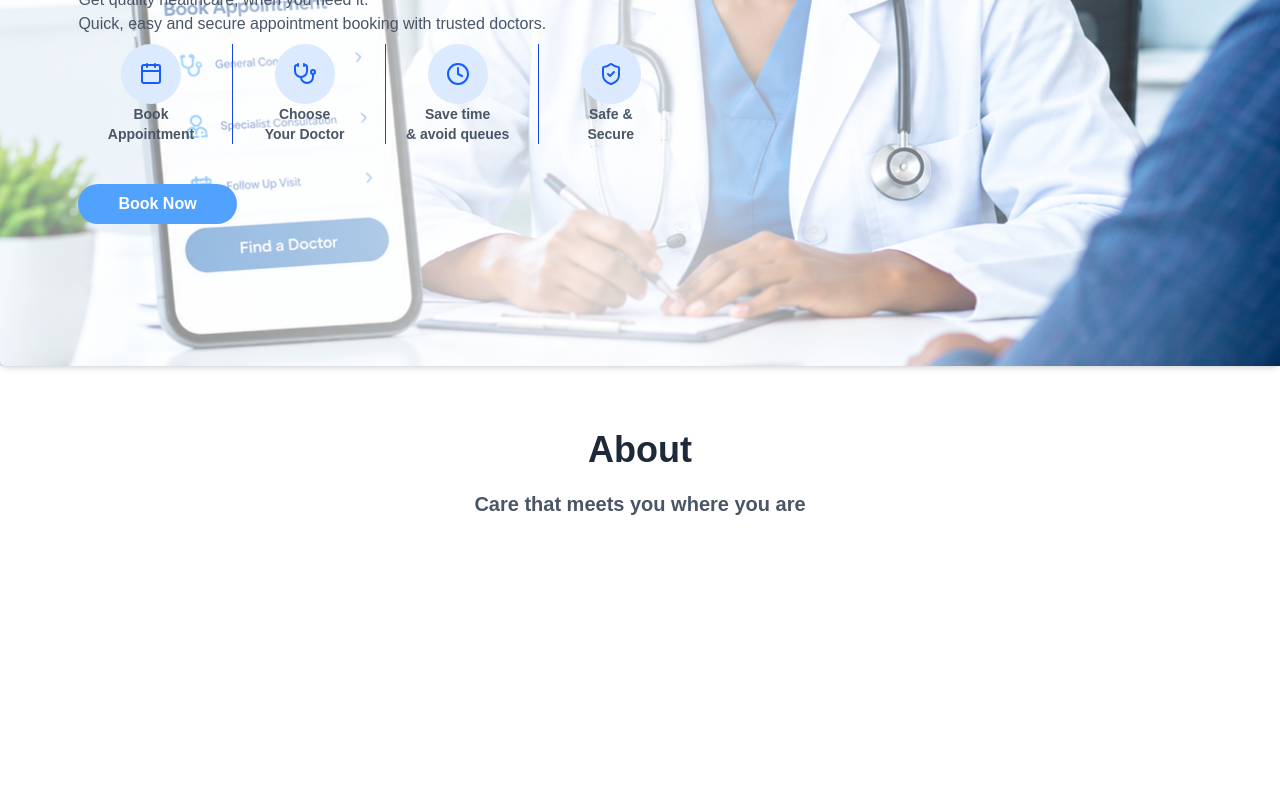
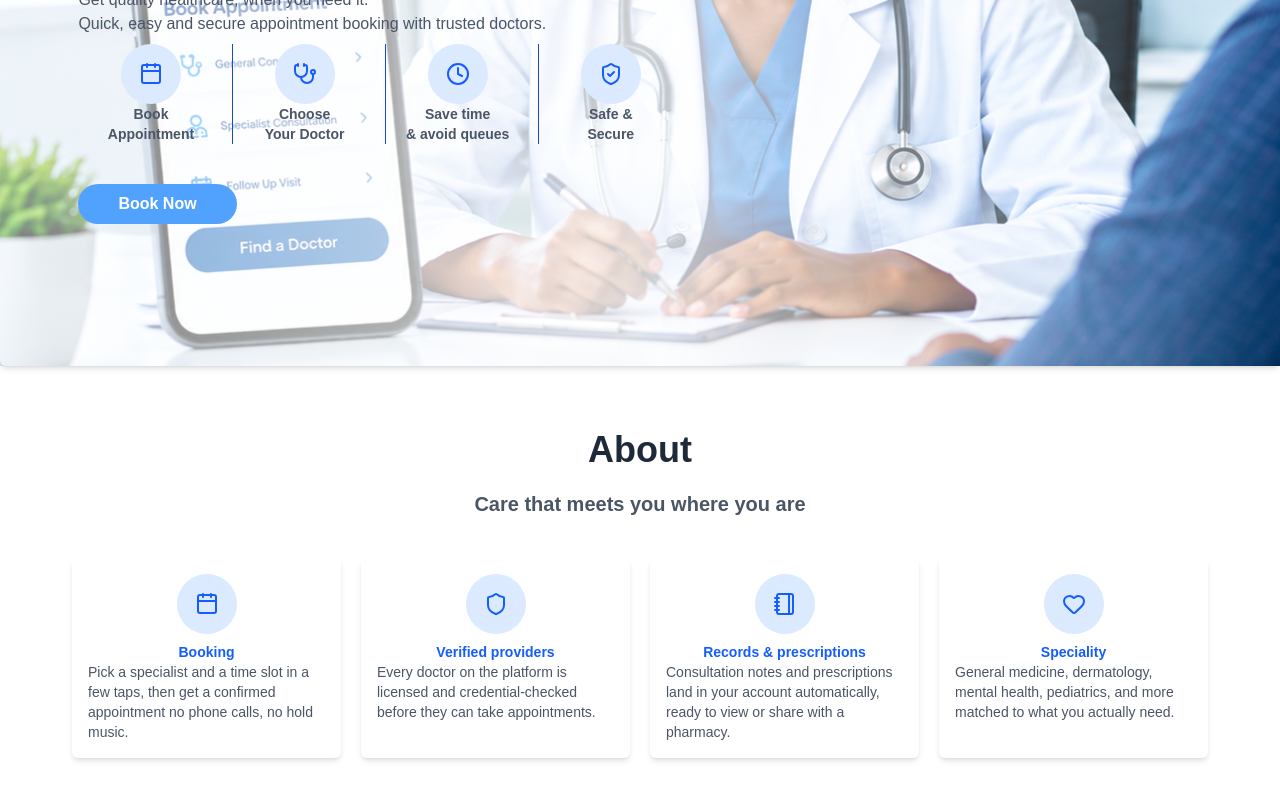
Before and after one commit to TONY-OCHIENG/PrescribeMed, a React (Vite) app in the folder client/: page / in a window 1280 px wide. Shown: the part 434-1234 px from the top of the page. Before the commit the page ends 1016 px from the top, so only its background shows below. Built offline with nearby package versions, Linux system fonts and the light colour scheme.

Commit message:
Iterating aboutContents

```diff
--- a/client/src/pages/About.jsx
+++ b/client/src/pages/About.jsx
@@ -26,6 +26,19 @@ function About() {
     <div className='py-16 max-w-7xl mx-auto md:w-[90%] px-2'>
         <h1 className='text-center text-4xl font-extrabold text-gray-800'>About</h1>
         <p className='text-center mt-5 text-gray-600 text-xl font-extrabold'>Care that meets you where you are</p>
+        <div className='w-full grid grid-cols-2 md:grid-cols-4 gap-5 mt-10'>
+            {
+                aboutContent.map((item) => (
+                    <div className='bg-white rounded-md p-4 shadow-md flex items-center flex-col'>
+                        <div className='p-2 h-15 w-15 flex justify-center items-center bg-blue-100 rounded-full'>
+                            <item.icon className='text-blue-600'/>
+                        </div>
+                        <p className='text-sm text-blue-600 font-extrabold mt-2'>{item.name}</p>
+                        <p className='text-sm text-gray-600'>{item.text}</p>
+                    </div>
+                ))
+            }
+        </div>
     </div>
   )
 }
```
